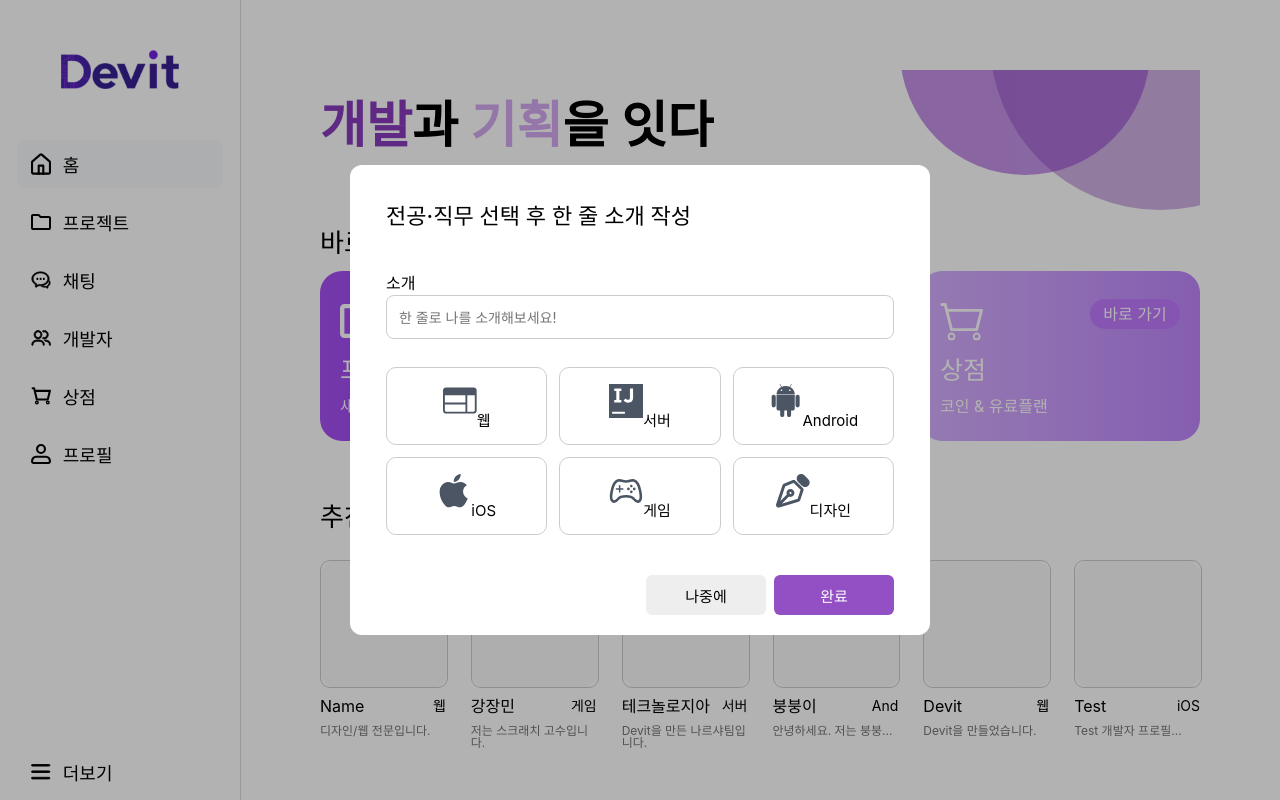
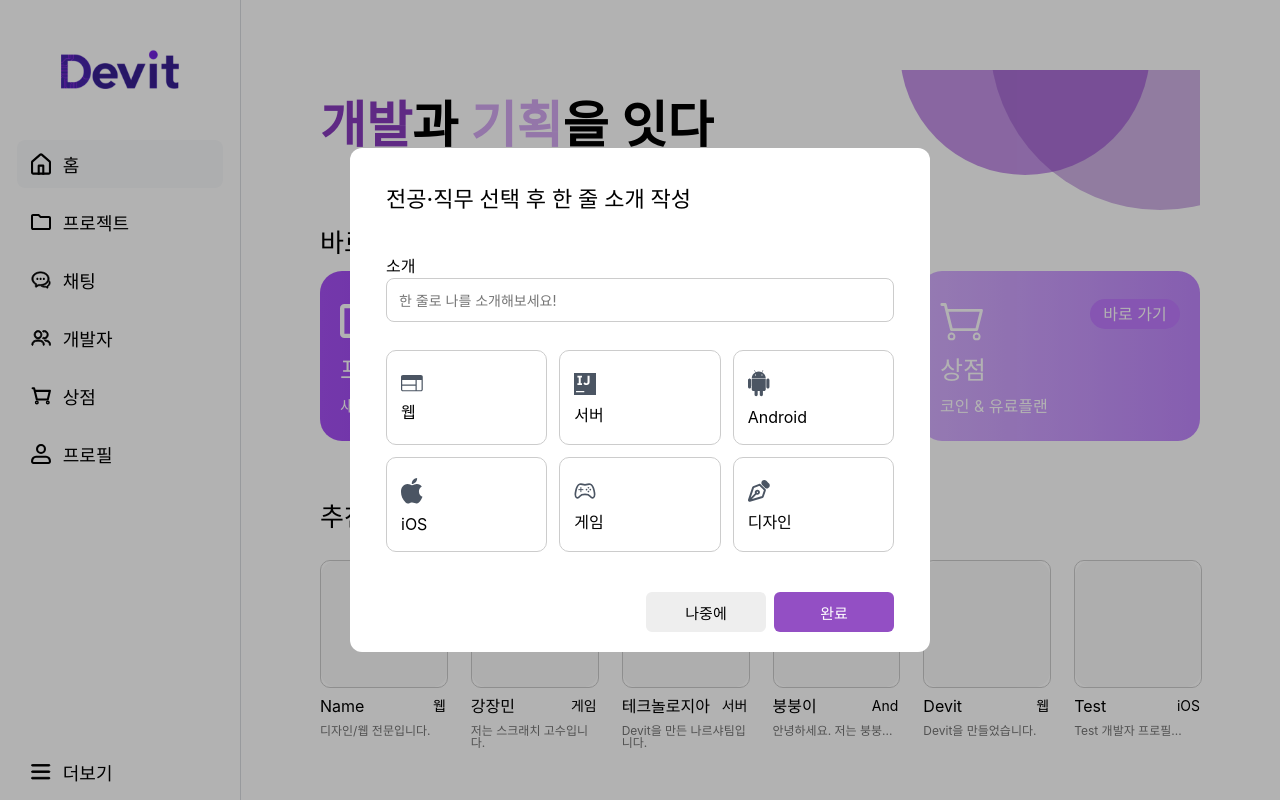
Before and after one commit to technologyaa/Devit-Web, a React (Vite) app: page /home in a window 1280 px wide. Built offline with nearby package versions, Linux system fonts and the light colour scheme.

Commit message:
feat: 직무 선택 팝업 대략적인 UI 완성

```diff
--- a/src/pages/home/HomePage.jsx
+++ b/src/pages/home/HomePage.jsx
@@ -136,7 +136,10 @@ export default function HomePage() {
                     <span>{job.name}</span>
 
                     {selectedJob === job.name && (
-                      <S.CheckIcon src="/assets/check.svg" alt="선택됨" />
+                      <S.CheckIcon
+                        src="/assets/job-icons/check.svg"
+                        alt="선택됨"
+                      />
                     )}
                   </S.JobBox>
                 ))}
--- a/src/pages/home/styles/homePage.js
+++ b/src/pages/home/styles/homePage.js
@@ -294,34 +294,40 @@ export const JobSelectGrid = styled.div`
 `;
 
 export const JobBox = styled.div`
-  padding: 16px 0;
   border-radius: 10px;
   border: ${(props) =>
-    props.isSelected ? "1px solid #883cbe" : "1px solid #ccc"};
+    props.isSelected ? "1.4px solid #883cbe" : "1.4px solid #ccc"};
   background: ${(props) =>
-    props.isSelected ? "rgba(136,60,190,0.1)" : "white"};
+    props.isSelected ? "rgba(136,60,190,0.08)" : "white"};
   cursor: pointer;
-  text-align: center;
-  font-size: 15px;
   transition: 0.15s ease;
   user-select: none;
   box-sizing: border-box;
   position: relative;
-  ← ★ 체크 아이콘을 올리기 위해 추가 &:hover {
+
+  /* 박스 크기 고정 */
+  height: 95px; /* ★ 박스 크기를 완전히 통일 */
+  padding: 12px 14px; /* 상하 최소 패딩 → 다른 요소 영향 없음 */
+
+  display: flex;
+  flex-direction: column;
+  justify-content: center;
+  align-items: flex-start;
+
+  &:hover {
     background: #f8f5fb;
   }
 `;
 
 export const JobIcon = styled.img`
-  width: 34px;
-  height: 34px;
-  margin-bottom: 8px;
+  width: 22px;
+  margin-bottom: 12px;
 `;
 
 export const CheckIcon = styled.img`
   position: absolute;
   top: 8px;
   right: 8px;
-  width: 18px;
-  height: 18px;
+  width: 20px;
+  height: 20px;
 `;
```
Also changed, not shown: public/assets/job-icons/check.svg (added).
